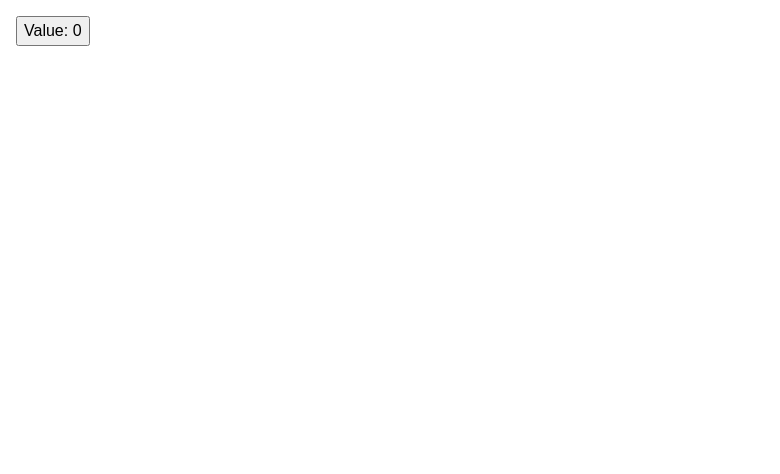
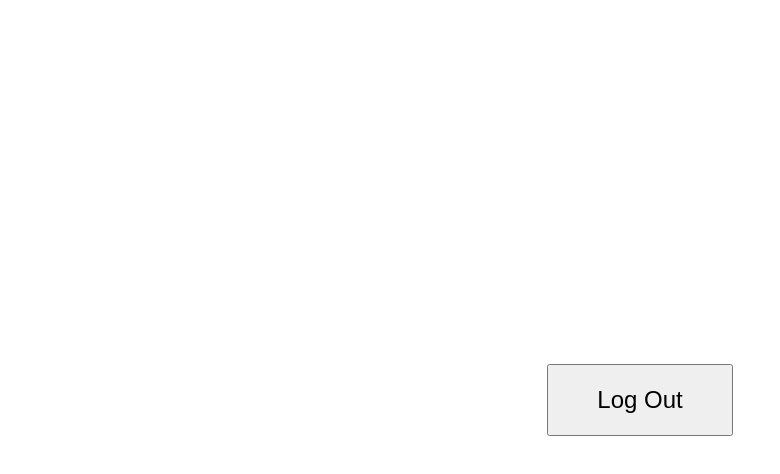
Before and after one commit to simotae14/react-joy-exercises, a React (Create React App) app: page / in a window 1280 px wide. Shown: the top 474 px of the page, without its empty margins (0-780 px from the left). Built offline with nearby package versions, Linux system fonts and the light colour scheme; a web font is replaced by a local one.

Commit message:
39 The useState hook - Asynchronous Updates

```diff
--- a/src/App.js
+++ b/src/App.js
@@ -1,13 +1,25 @@
 import React from 'react';
 
-function Counter() {
-  const [count, setCount] = React.useState(0);
+function App() {
+  const [user, setUser] = React.useState({ name: 'Alyssa' });
+  const [status, setStatus] = React.useState('ready');
+  const [confirmationMessage, setConfirmationMessage] = React.useState();
+
+  if (!user) {
+    return <p>{confirmationMessage}</p>;
+  }
 
   return (
-    <button onClick={() => setCount(count + 1)}>
-      Value: {count}
+    <button
+      onClick={() => {
+        setUser(null);
+        setStatus('initial');
+        setConfirmationMessage("You have been logged out.");
+      }}
+    >
+      Log Out
     </button>
   );
 }
 
-export default Counter;
+export default App;
--- a/src/styles.css
+++ b/src/styles.css
@@ -1,3 +1,8 @@
-strong {
-  color: deeppink;
+body {
+  display: grid;
+  place-content: center;
 }
+button {
+  font-size: 1.5rem;
+  padding: 16px 48px;
+}
```
